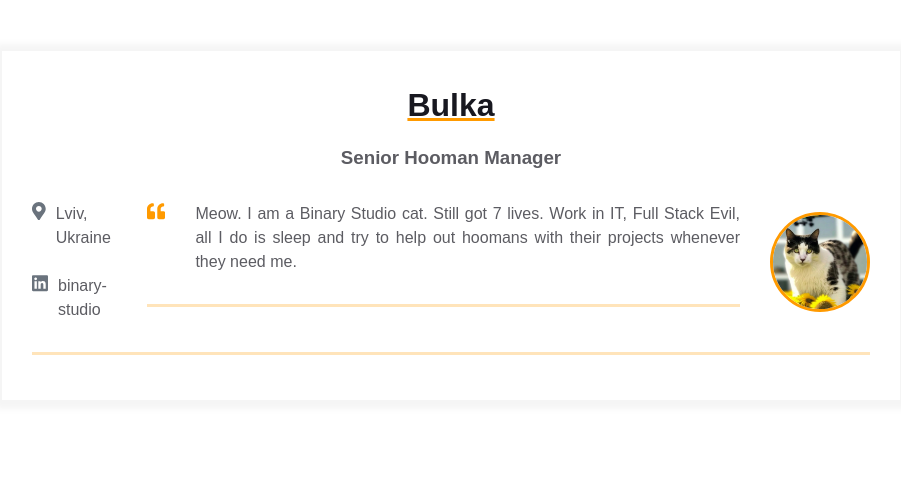
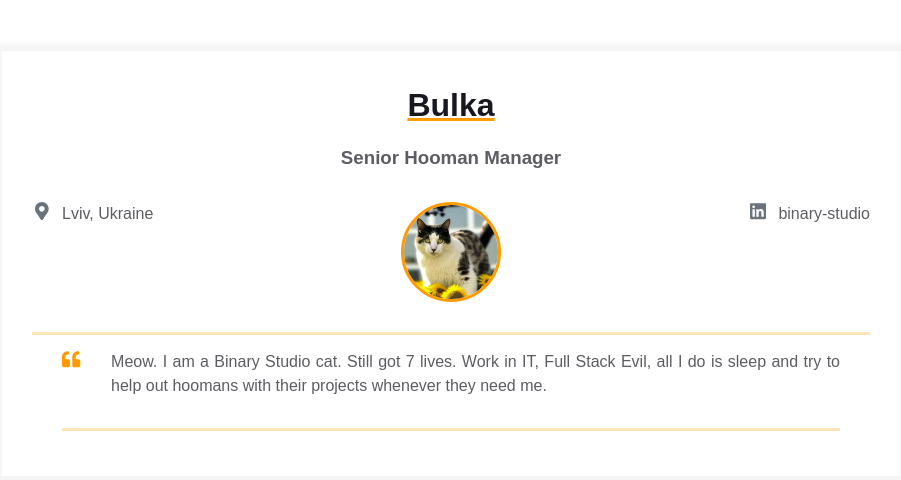
Before and after one commit to LiliaSt/homepage, a plain HTML site: page index.html in a window 1280 px wide. Shown: the whole page, without its empty margins (189-1090 px from the left). Drawn offline with Linux system fonts and the light colour scheme.

Commit message:
Fix template

```diff
--- a/index.html
+++ b/index.html
@@ -1,11 +1,13 @@
 <!DOCTYPE html>
 <html>
+
 <head>
     <meta charset="UTF-8" />
     <link rel="stylesheet" href="styles.css" />
     <meta name="viewport" content="width=device-width, initial-scale=1" />
     <title>Résumé</title>
 </head>
+
 <body>
     <main>
         <div class="resume">
@@ -18,66 +20,57 @@
                         <div class="contact-info__block">
                             <a href="" rel="author" class="contact-info__item">
                                 <div class="contact-info__item-icon-wrapper">
-                          <svg
-                            class="contact-info__item-icon"
-                            xmlns="http://www.w3.org/2000/svg"
-                            viewBox="0 0 384 512"
-                          >
-                            <path
-                              d="M172.268 501.67C26.97 291.031 0 269.413 0 192 0 85.961 85.961 0 192
+                                    <svg class="contact-info__item-icon" xmlns="http://www.w3.org/2000/svg"
+                                        viewBox="0 0 384 512">
+                                        <path d="M172.268 501.67C26.97 291.031 0 269.413 0 192 0 85.961 85.961 0 192
                               0s192 85.961 192 192c0 77.413-26.97 99.031-172.268 309.67-9.535
                               13.774-29.93 13.773-39.464 0zM192 272c44.183 0 80-35.817
-                              80-80s-35.817-80-80-80-80 35.817-80 80 35.817 80 80 80z"
-                            ></path>
+                              80-80s-35.817-80-80-80-80 35.817-80 80 35.817 80 80 80z"></path>
                                     </svg>
                                 </div>
                                 <span>Lviv, Ukraine</span>
                             </a>
-                      <a
-  href="https://ua.linkedin.com/company/binary-studio_241166"
-  rel="author"
-  class="contact-info__item"
->
+                        </div>
+
+                        <div class="contact-info__block contact-info__block--center">
+                            <img class="contact-info__avatar" src="assets/avatar.png" alt="Avatar" />
+                        </div>
+
+                        <div class="contact-info__block">
+                            <a href="https://ua.linkedin.com/company/binary-studio_241166" rel="author"
+                                class="contact-info__item">
                                 <div class="contact-info__item-icon-wrapper">
-    <svg
-      class="contact-info__item-icon"
-      xmlns="http://www.w3.org/2000/svg"
-      viewBox="0 0 448 512"
-    >
-      <path
-        d="M416 32H31.9C14.3 32 0 46.5 0 64.3v383.4C0 465.5 14.3 480 31.9
+                                    <svg class="contact-info__item-icon" xmlns="http://www.w3.org/2000/svg"
+                                        viewBox="0 0 448 512">
+                                        <path d="M416 32H31.9C14.3 32 0 46.5 0 64.3v383.4C0 465.5 14.3 480 31.9
         480H416c17.6 0 32-14.5 32-32.3V64.3c0-17.8-14.4-32.3-32-32.3zM135.4
         416H69V202.2h66.5V416zm-33.2-243c-21.3 0-38.5-17.3-38.5-38.5S80.9 96
         102.2 96c21.2 0 38.5 17.3 38.5 38.5 0 21.3-17.2 38.5-38.5 38.5zm282.1
         243h-66.4V312c0-24.8-.5-56.7-34.5-56.7-34.6 0-39.9 27-39.9
         54.9V416h-66.4V202.2h63.7v29.2h.9c8.9-16.8 30.6-34.5 62.9-34.5 67.2
-        0 79.7 44.3 79.7 101.9V416z"
-      ></path>
+        0 79.7 44.3 79.7 101.9V416z"></path>
                                     </svg>
                                 </div>
                                 <span>binary-studio</span>
                             </a>
+                        </div>
 
                     </div>
 
+                </div>
                 <div class="container">
                     <div class="resume__block">
                         <div class="intro">
                             <div class="intro__icon-wrapper">
-                          <svg
-                            class="intro__icon"
-                            xmlns="http://www.w3.org/2000/svg"
-                            viewBox="0 0 512 512"
-                          >
-                            <path
-                              d="M464 256h-80v-64c0-35.3 28.7-64 64-64h8c13.3 0 24-10.7
+                                <svg class="intro__icon" xmlns="http://www.w3.org/2000/svg"
+                                    viewBox="0 0 512 512">
+                                    <path d="M464 256h-80v-64c0-35.3 28.7-64 64-64h8c13.3 0 24-10.7
                               24-24V56c0-13.3-10.7-24-24-24h-8c-88.4 0-160 71.6-160 160v240c0
                               26.5 21.5 48 48 48h128c26.5 0 48-21.5
                               48-48V304c0-26.5-21.5-48-48-48zm-288 0H96v-64c0-35.3 28.7-64
                               64-64h8c13.3 0 24-10.7 24-24V56c0-13.3-10.7-24-24-24h-8C71.6
                               32 0 103.6 0 192v240c0 26.5 21.5 48 48 48h128c26.5 0 48-21.5
-                              48-48V304c0-26.5-21.5-48-48-48z"
-                            ></path>
+                              48-48V304c0-26.5-21.5-48-48-48z"></path>
                                 </svg>
                             </div>
                             <p class="intro_text">
@@ -88,19 +81,9 @@
                         </div>
                     </div>
                 </div>
-                <div class="contact-info__block contact-info__block--center">
-                  <img
-                    class="contact-info__avatar"
-                    src="assets/avatar.png"
-                    alt="Avatar"
-                  />
-                </div>
-
-                <div class="contact-info__block"></div>
-              </div>
-            </div>
             </div>
         </div>
     </main>
 </body>
+
 </html>
```
Lines whose indentation alone changed are shown as unchanged.
